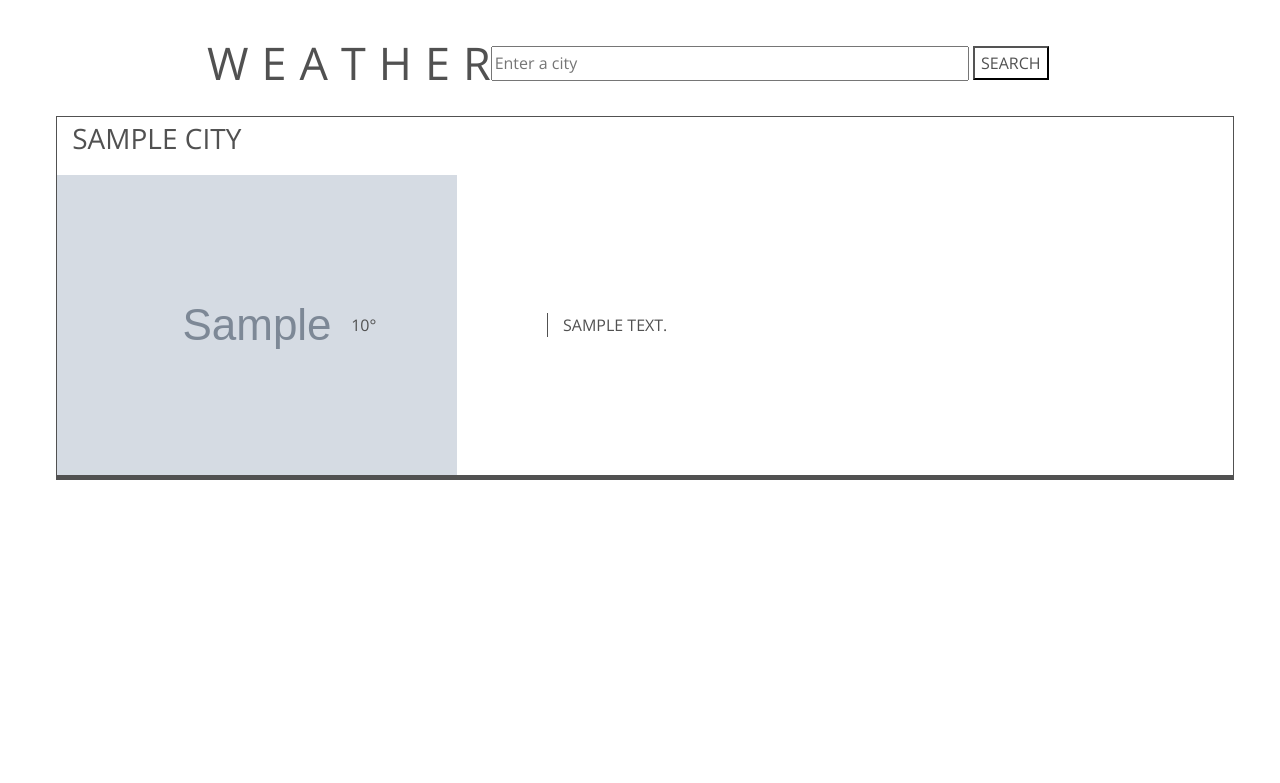
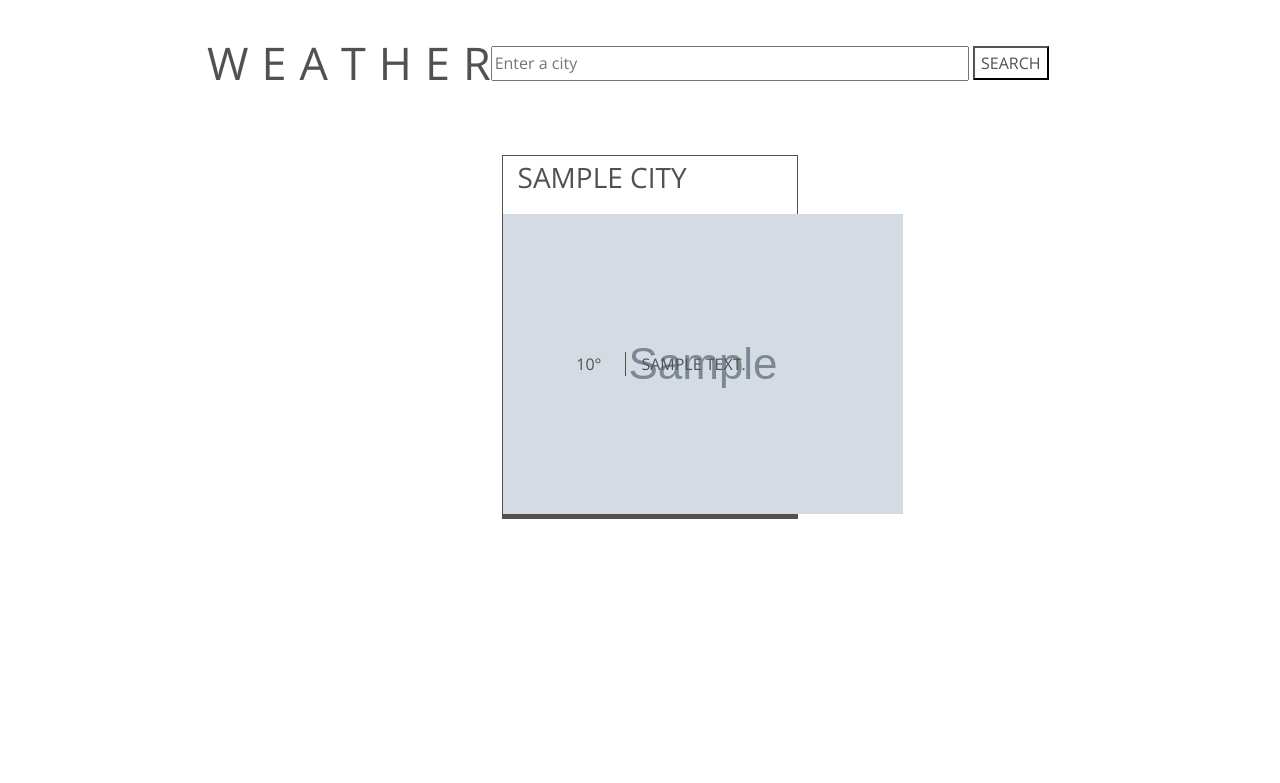
Before and after one commit to laimaurnezaite/theweather, a Django app: template theweather/templates/index.html in a window 1280 px wide. Shown: the top 783 px of the page. Run offline with Django 3.2, Linux system fonts and the light colour scheme; the template is opened without the code that fills it: most values are stand-ins (such as "Sample title", 1, 10 or a date in 2020); grey boxes marked "Sample" are stand-in pictures; some libraries are stand-ins or nearby versions.

Commit message:
update index page

```diff
--- a/theweather/templates/index.html
+++ b/theweather/templates/index.html
@@ -28,6 +28,7 @@
             text-decoration: none;
         }
         .index-container {
+            cursor: pointer;
             max-width: 100%;
             margin:10px
         }
@@ -59,12 +60,13 @@
 
 
     </style>
-    <div class="container index-container">
-        <div class="row justify-content-center index-row">
+    <div class="container index-container" style="margin-top:2%">
+        <div class="row index-row justify-content-center" >
             {% for city in weather_data %}
-            <div class="col city-col">
+            <div class="col-3 city-col" style="margin:2%" >
+                <a class="city-name" href="{% url 'city_detail' city.id %}">
                     <div class="row city-name-row">
-                    <p><a class="city-name" href="{% url 'city_detail' city.id %}">{{city.city}}</a></p>
+                        <p>{{city.city}}</p>
                     </div>
                     <div class="row" >
                         <div class="col-3 image-col">
@@ -77,6 +79,7 @@
                             <p class="description">{{city.description}}</p>
                         </div>
                     </div>
+                </a>
             </div>
             <br>
             {% endfor %}
```
Lines whose indentation alone changed are shown as unchanged.
